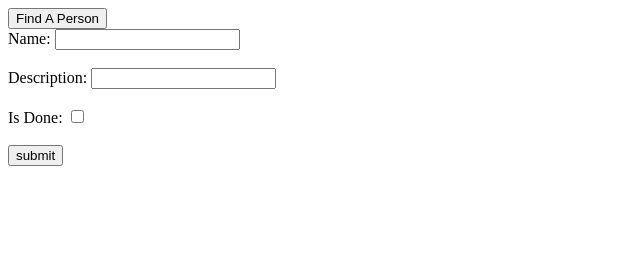
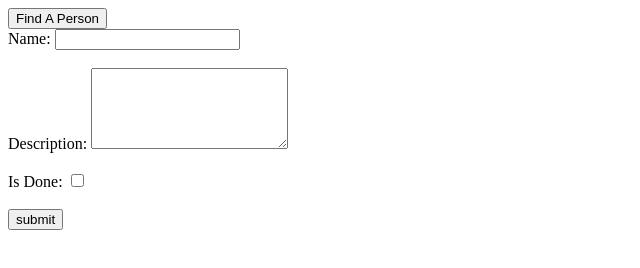
Before and after one commit to sabbir512/FBI_Information_Website, a plain HTML site: page frontend/addperson.html in a window 1280 px wide. Shown: the whole page, without its empty margins (0-640 px from the left). Drawn offline with Linux system fonts and the light colour scheme.

Commit message:
for description adding textarea instead of input in the addPerson html

```diff
--- a/frontend/addperson.html
+++ b/frontend/addperson.html
@@ -11,7 +11,8 @@
       <label for="name">Name:</label>
       <input type="text" id="name" name="name" required /><br /><br />
       <label for="desc">Description:</label>
-      <input type="text" id="desc" name="desc" required /> <br /><br />
+      <!-- <input type="text" id="desc" name="desc" required /> <br /><br /> -->
+      <textarea name="desc" id="desc" cols="22" rows="5"></textarea> <br/> <br/>
       <label for="isDone">Is Done:</label>
       <input type="checkbox" id="isDone" name="subscribe" /> <br /><br />
       <input type="submit" value="submit" />
```
